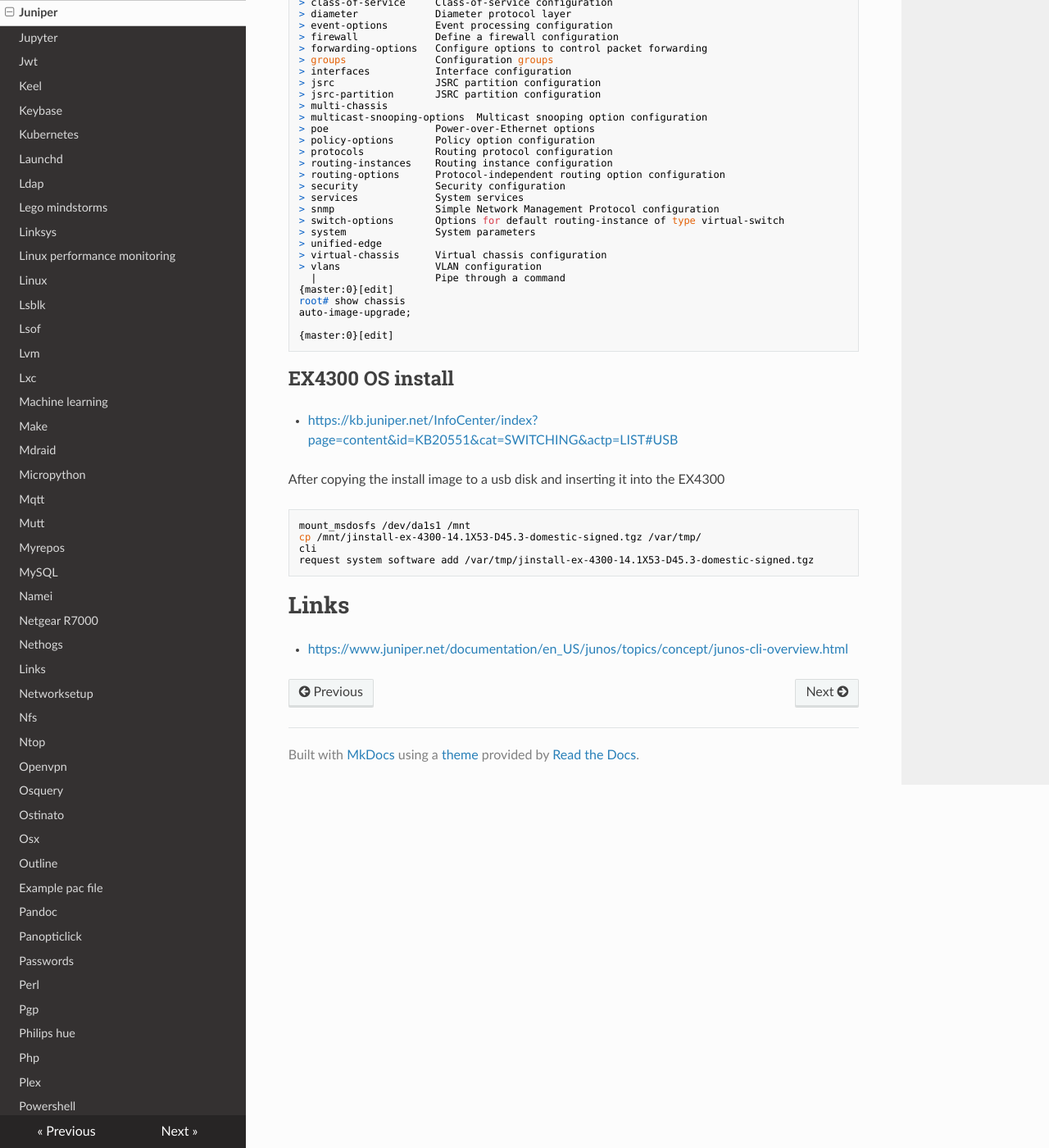
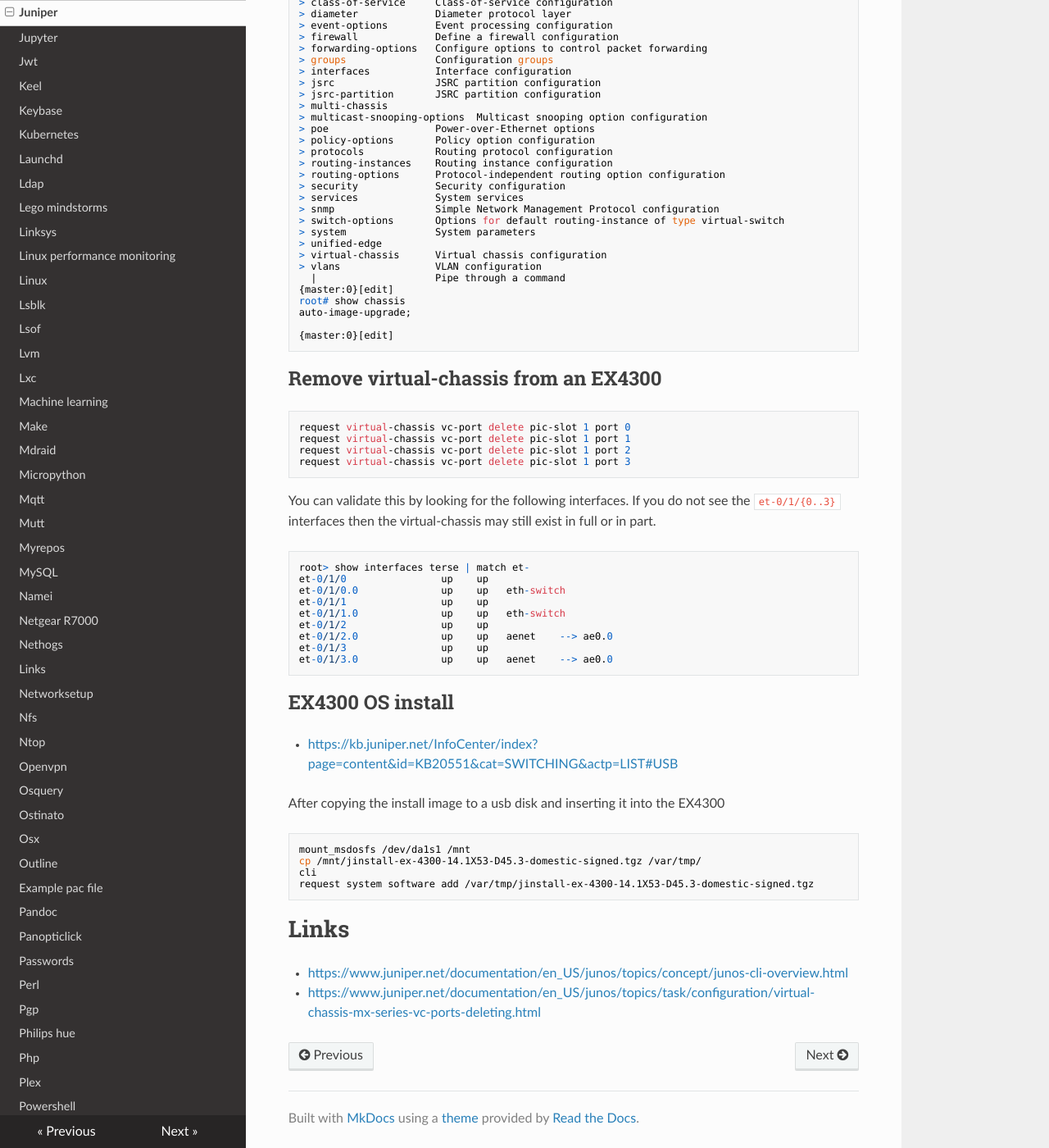
Before and after one commit to lando-cal/tech-notes, an MkDocs documentation site: the page built from docs/juniper.md, in a window 1280 px wide and 1400 px high, scrolled down 1232 px. Shown: the whole window at 82% size. Built offline with MkDocs 1.6.1, drawn with Linux system fonts in a browser that asks for light colours; nearby versions of some CDN libraries.

Commit message:
Add virtual-chassis delete instructions and link.

````diff
--- a/docs/juniper.md
+++ b/docs/juniper.md
@@ -93,6 +93,29 @@ auto-image-upgrade;
 {master:0}[edit]
 ```
 
+## Remove virtual-chassis from an EX4300
+
+```
+request virtual-chassis vc-port delete pic-slot 1 port 0
+request virtual-chassis vc-port delete pic-slot 1 port 1
+request virtual-chassis vc-port delete pic-slot 1 port 2
+request virtual-chassis vc-port delete pic-slot 1 port 3
+```
+
+You can validate this by looking for the following interfaces. If you do not see the `et-0/1/{0..3}` interfaces then the virtual-chassis may still exist in full or in part.
+
+```
+root> show interfaces terse | match et-
+et-0/1/0                up    up
+et-0/1/0.0              up    up   eth-switch
+et-0/1/1                up    up
+et-0/1/1.0              up    up   eth-switch
+et-0/1/2                up    up
+et-0/1/2.0              up    up   aenet    --> ae0.0
+et-0/1/3                up    up
+et-0/1/3.0              up    up   aenet    --> ae0.0
+```
+
 ## EX4300 OS install
 
 - <https://kb.juniper.net/InfoCenter/index?page=content&id=KB20551&cat=SWITCHING&actp=LIST#USB>
@@ -108,3 +131,4 @@ request system software add /var/tmp/jinstall-ex-4300-14.1X53-D45.3-domestic-sig
 
 # Links
 - <https://www.juniper.net/documentation/en_US/junos/topics/concept/junos-cli-overview.html>
+- <https://www.juniper.net/documentation/en_US/junos/topics/task/configuration/virtual-chassis-mx-series-vc-ports-deleting.html>
````
